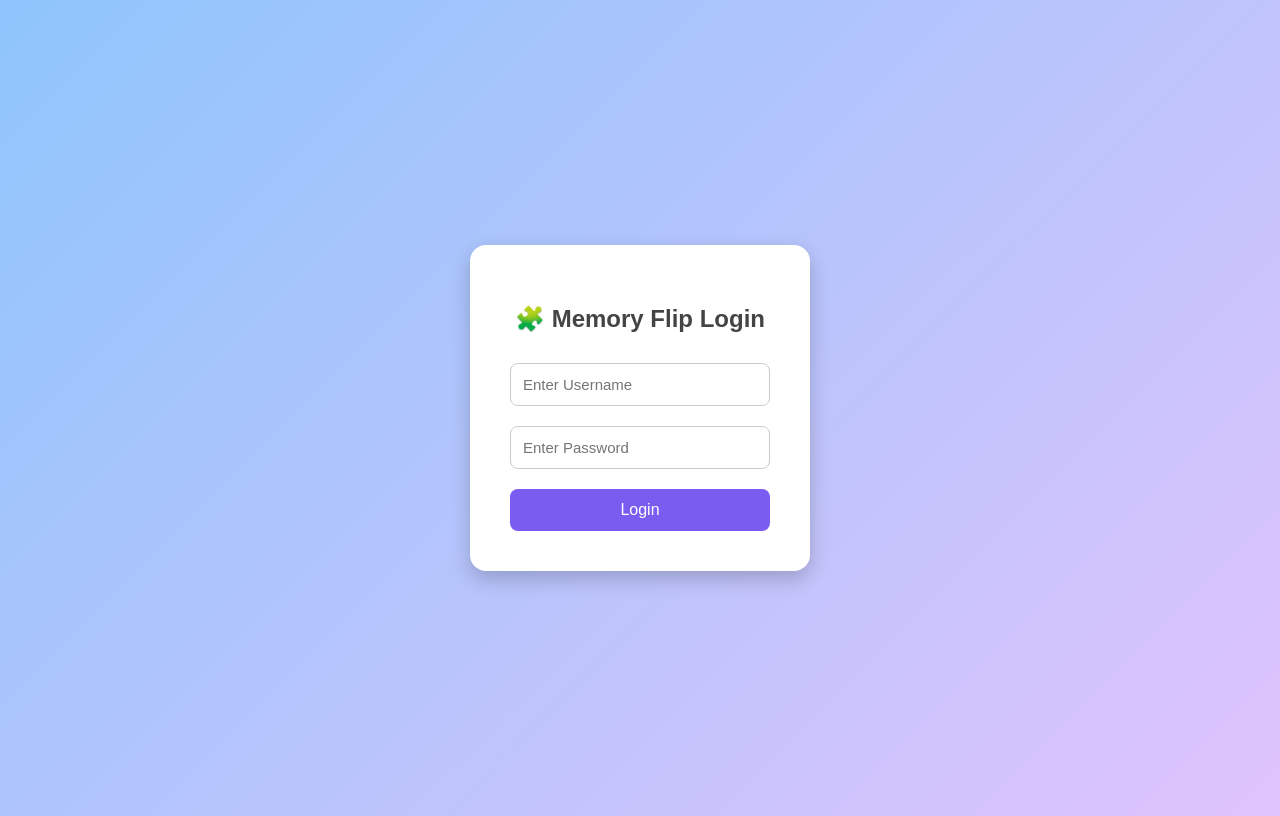
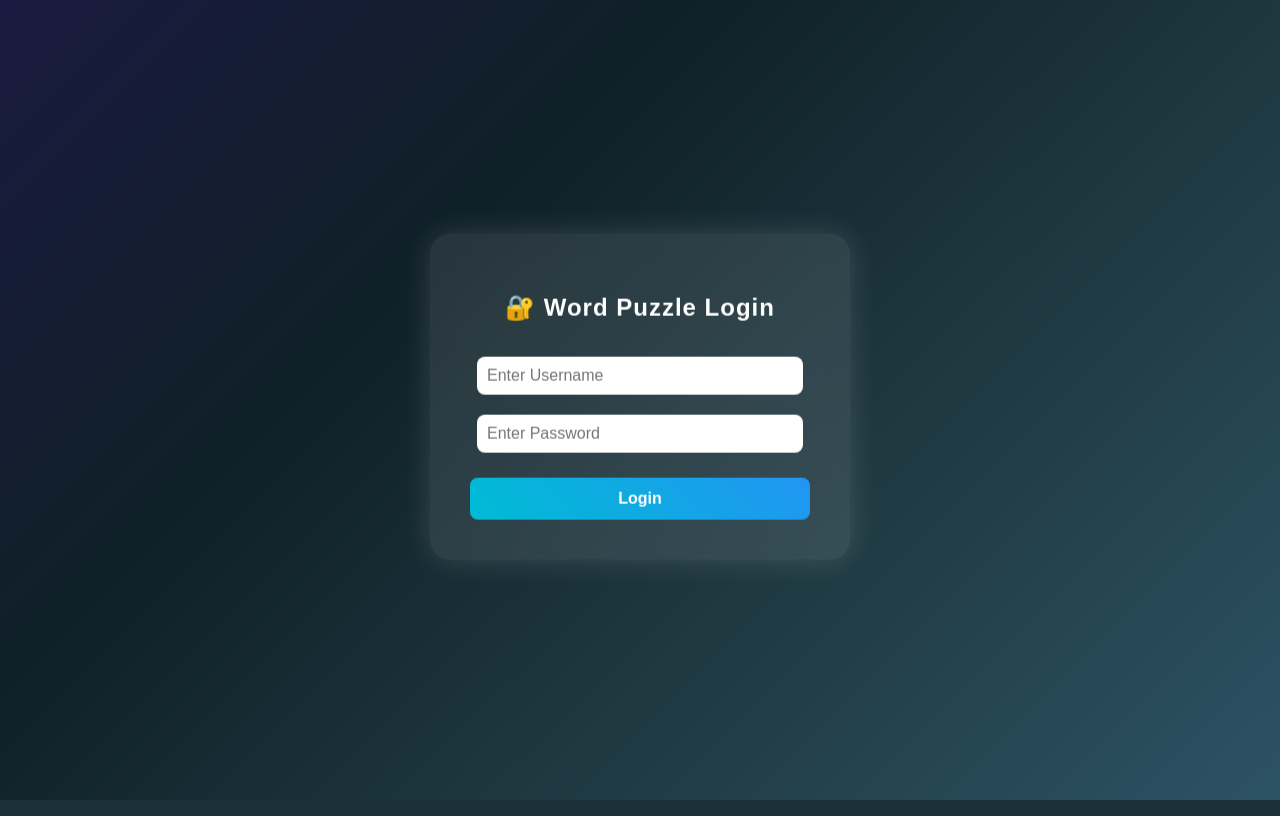
Before and after one commit to SparshithaMaithri/WordPuzzleGame, a Flask app: page /login in a window 1280 px wide. Run offline with Flask 3, Linux system fonts and the light colour scheme.

Commit message:
Update login.html

```diff
--- a/templates/login.html
+++ b/templates/login.html
@@ -2,62 +2,117 @@
 <html lang="en">
 <head>
   <meta charset="UTF-8">
-  <title>Login | Memory Flip</title>
+  <meta name="viewport" content="width=device-width, initial-scale=1.0">
+  <title>Word Puzzle Login</title>
   <style>
-    *{box-sizing:border-box;font-family:'Poppins',sans-serif;}
-    body{
-      height:100vh; display:flex; justify-content:center; align-items:center;
-      background:linear-gradient(135deg,#8EC5FC 0%,#E0C3FC 100%);
+    body {
+      font-family: 'Poppins', sans-serif;
+      background: linear-gradient(135deg, #1a1a40, #0f2027, #203a43, #2c5364);
+      display: flex;
+      align-items: center;
+      justify-content: center;
+      height: 100vh;
+      margin: 0;
+      overflow: hidden;
     }
-    .login-box{
-      width:340px; padding:40px; border-radius:16px;
-      background:white; box-shadow:0 8px 20px rgba(0,0,0,0.2);
-      text-align:center; animation:pop 0.6s ease;
+
+    .login-container {
+      background: rgba(255, 255, 255, 0.1);
+      backdrop-filter: blur(12px);
+      border-radius: 20px;
+      box-shadow: 0 0 30px rgba(255, 255, 255, 0.15);
+      padding: 40px;
+      width: 340px;
+      color: white;
+      text-align: center;
+      animation: float 3s ease-in-out infinite;
     }
-    @keyframes pop{from{transform:scale(0.8);opacity:0;}to{transform:scale(1);opacity:1;}}
-    h2{margin-bottom:20px;color:#444;}
-    input{
-      width:100%; padding:12px; margin:10px 0; border:1px solid #ccc;
-      border-radius:8px; font-size:15px; transition:0.3s;
+
+    @keyframes float {
+      0%, 100% { transform: translateY(0px); }
+      50% { transform: translateY(-10px); }
     }
-    input:focus{border-color:#7a5cf0;outline:none;box-shadow:0 0 5px #c2b5ff;}
-    button{
-      width:100%; padding:12px; background:#7a5cf0; color:white;
-      border:none; border-radius:8px; font-size:16px; cursor:pointer;
-      transition:0.3s; margin-top:10px;
+
+    h2 {
+      margin-bottom: 25px;
+      letter-spacing: 1px;
     }
-    button:hover{background:#6144cc;}
+
+    input {
+      width: 90%;
+      padding: 10px;
+      margin: 10px 0;
+      border: none;
+      border-radius: 8px;
+      outline: none;
+      font-size: 16px;
+      transition: 0.3s;
+    }
+
+    input:focus {
+      box-shadow: 0 0 10px #00bcd4;
+    }
+
+    button {
+      width: 100%;
+      padding: 12px;
+      border: none;
+      background: linear-gradient(45deg, #00bcd4, #2196f3);
+      color: white;
+      border-radius: 8px;
+      font-size: 16px;
+      font-weight: bold;
+      cursor: pointer;
+      transition: all 0.3s ease;
+      margin-top: 10px;
+    }
+
+    button:hover {
+      background: linear-gradient(45deg, #2196f3, #00bcd4);
+      transform: scale(1.05);
+    }
+
+    .error {
+      color: #ff5252;
+      font-size: 14px;
+      margin-top: 5px;
+    }
   </style>
 </head>
 <body>
-  <div class="login-box">
-    <h2>🧩 Memory Flip Login</h2>
-    <input id="username" type="text" placeholder="Enter Username">
-    <input id="password" type="password" placeholder="Enter Password">
+  <div class="login-container">
+    <h2>🔐 Word Puzzle Login</h2>
+    <input type="text" id="username" placeholder="Enter Username">
+    <input type="password" id="password" placeholder="Enter Password">
+    <div id="errorMsg" class="error"></div>
     <button onclick="login()">Login</button>
   </div>
 
   <script>
-    function login(){
-      const user=document.getElementById('username').value.trim();
-      const pass=document.getElementById('password').value.trim();
+    function login() {
+      const username = document.getElementById('username').value.trim();
+      const password = document.getElementById('password').value.trim();
+      const error = document.getElementById('errorMsg');
 
-      if(user===""){
-        alert("⚠️ Username cannot be empty!");
+      if (username === '') {
+        error.textContent = '⚠️ Username cannot be empty!';
+        alert('Username field is empty!');
         return;
       }
-      if(pass===""){
-        alert("⚠️ Password cannot be empty!");
+      if (password === '') {
+        error.textContent = '⚠️ Password cannot be empty!';
+        alert('Password field is empty!');
         return;
       }
-      if(pass.length<6){
-        alert("⚠️ Password must be at least 6 characters!");
+      if (password.length < 6) {
+        error.textContent = '⚠️ Password must be at least 6 characters!';
+        alert('Password too short!');
         return;
       }
 
-      // ✅ Store username temporarily and redirect
-      sessionStorage.setItem("username",user);
-      window.location.href="memory.html";
+      // Successful login
+      localStorage.setItem("username", username);
+      window.location.href = "puzzel.html";
     }
   </script>
 </body>
```
